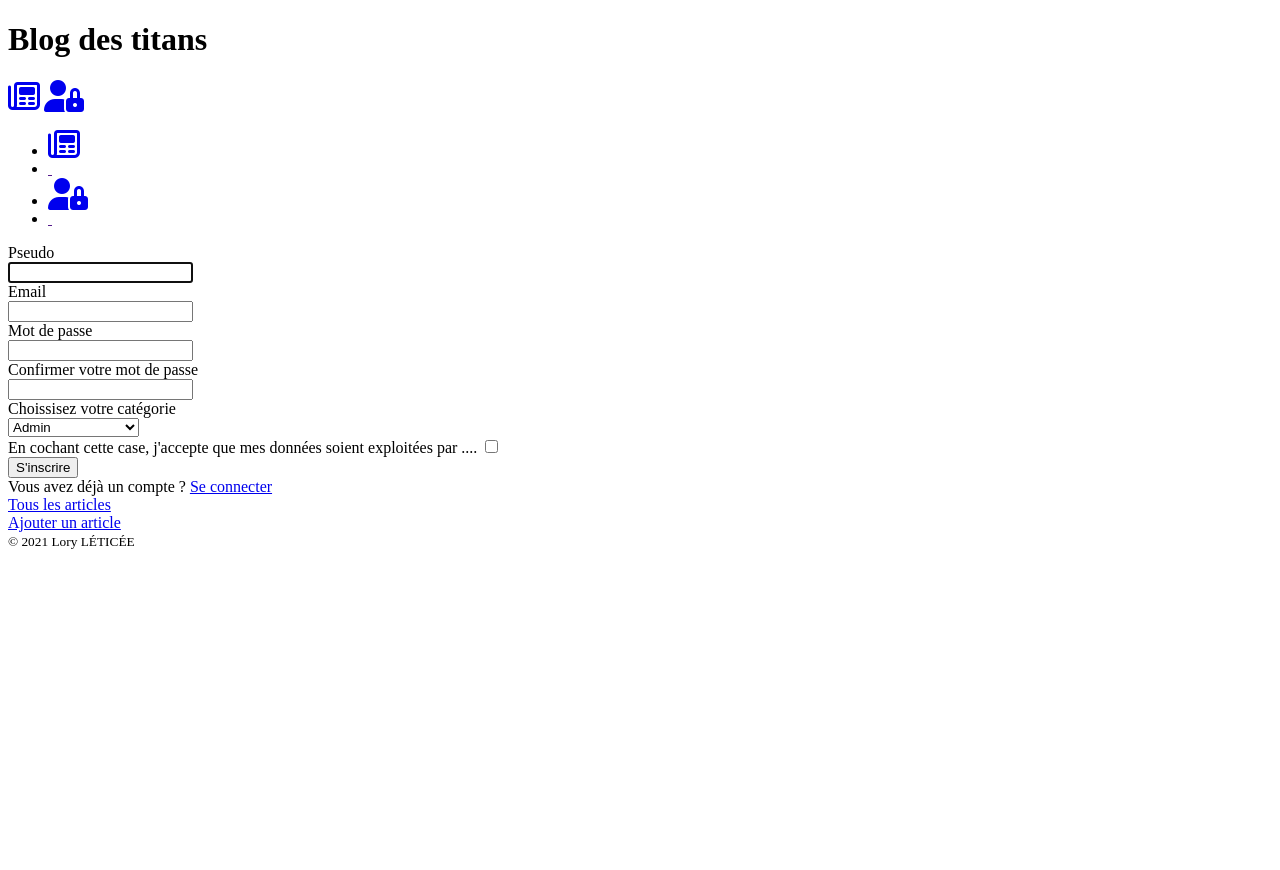
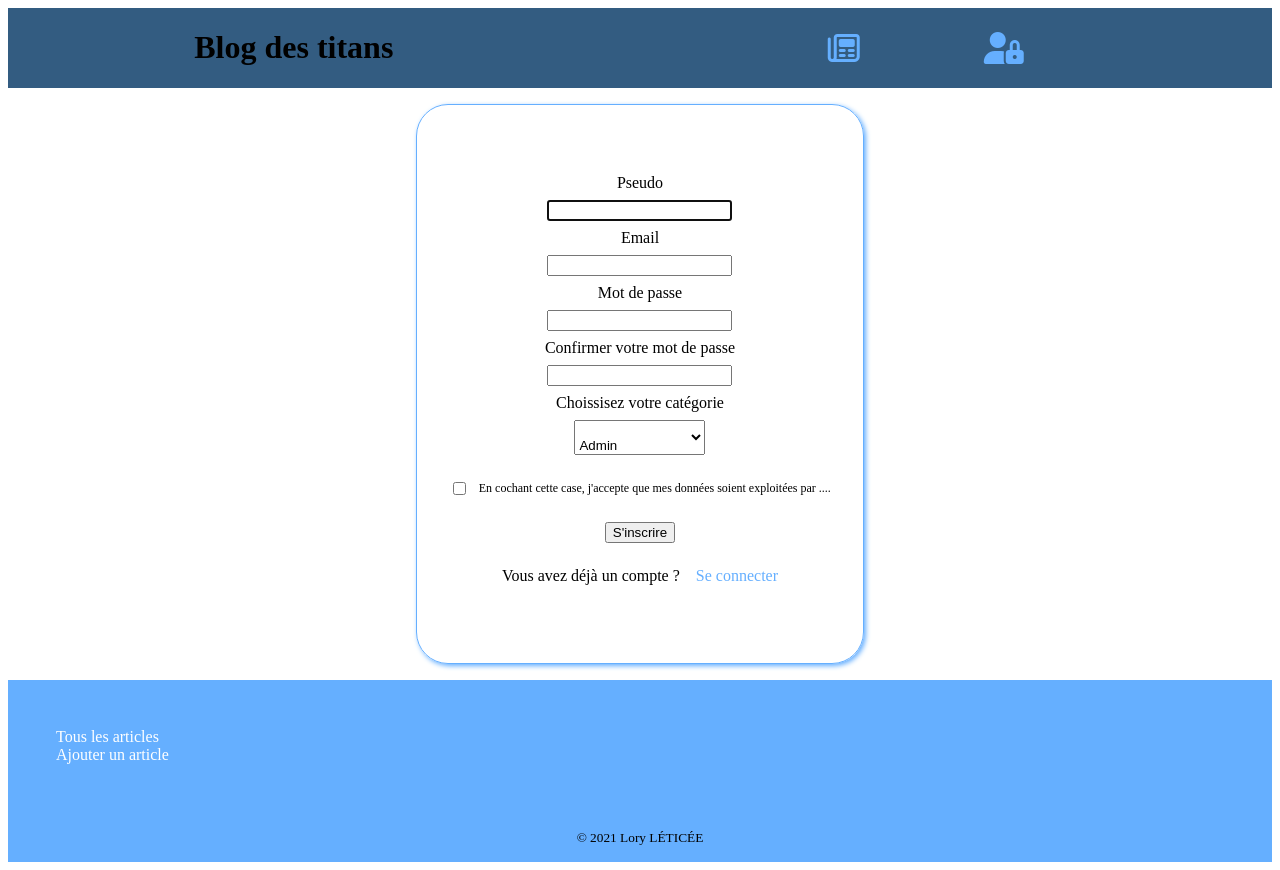
Before and after one commit to loryleticee/tp_blog, a PHP site: page /vues/account/signup.php in a window 1280 px wide. Before the commit the page ends 549 px from the top, so only its background shows below. Run offline with PHP 8.4, Linux system fonts and the light colour scheme.

Commit message:
add files

```diff
--- /dev/null
+++ b/assets/style/main.css
@@ -0,0 +1,249 @@
+/* https://coolors.co/274060-335c81-65afff-1b2845-5899e2 */
+#accepted_canvas_input {
+  order: 1;
+}
+#accepted_canvas_label {
+  order: 2;
+}
+.accepted_canvas {
+  display: flex;
+  gap: .6rem;
+  align-items: center;
+  margin: 1rem;
+}
+
+.already-signup {
+  display: flex;
+  flex-flow: row wrap;
+  justify-content: center;
+  margin: 1rem;
+  gap: 1rem;
+}
+.already-signup a{
+    text-decoration: none;
+    color: #65afff;
+}
+.already-signup a:hover{
+  text-decoration: underline;
+}
+aside {
+  background-color: #274060;
+  padding: 11%;
+}
+
+.article-title {
+  border-radius: 1rem;
+  padding: 1rem;
+  border: 1px solid #274060;
+  max-width: 30rem;
+}
+.article-title:hover {
+  box-shadow: 2px 2px 5px black;
+}
+
+.article-title a {
+  text-decoration: none;
+  color: black;
+}
+
+#categorie-aside {
+  color: #fff;
+  cursor: pointer;
+  display: flex;
+  flex-flow: column nowrap;
+  gap: 1rem;
+}
+#categorie-aside span:hover {
+  text-decoration: underline;
+}
+.container-article {
+  align-items: center;
+  display: flex;
+  flex-flow: column nowrap;
+  flex: 2 1 auto;
+  gap: 1rem;
+  justify-content: center;
+  overflow: scroll;
+  padding: 1rem;
+}
+
+footer {
+  display: flex;
+  flex-flow: column nowrap;
+  background-color: #65afff;
+}
+
+#footer {
+  display: flex;
+  justify-content: center;
+  padding: 1rem;
+}
+#pre-footer__sitemap {
+  padding: 3rem;
+}
+#pre-footer__sitemap a {
+  text-decoration: none;
+  color: #fff;
+}
+#pre-footer__sitemap a:hover {
+  text-decoration: underline;
+}
+header {
+  display: flex;
+  justify-content: space-around;
+  background-color: #335c81;
+}
+
+#main {
+  display: flex;
+  height: 100vh;
+}
+
+.main-center {
+  display: flex;
+  justify-content: center;
+  padding: 1rem;
+  min-height: 70vh;
+}
+
+label[for="accepted"] {
+  font-size: 12px;
+}
+
+#form-control {
+  display: flex;
+  flex-flow: column nowrap;
+  justify-content: center;
+  align-items: center;
+  padding: 0 1rem;
+  gap: 0.5rem;
+  border: 1px solid #65afff;
+  border-radius: 2rem;
+  box-shadow: 2px 2px 5px #65afff;
+}
+
+.menu-btn {
+  display: flex;
+  width: 60px;
+  justify-content: center;
+  align-items: center;
+  height: 60px;
+  cursor: pointer;
+}
+
+.menu-btn__burger {
+  width: 25px;
+  height: 3px;
+  background-color: #65afff;
+  border-radius: 5px;
+  transition: all 0.3s ease-in-out;
+}
+
+.menu-btn__burger::before,
+.menu-btn__burger::after {
+  content: "";
+  position: absolute;
+  width: 25px;
+  height: 3px;
+  background-color: #65afff;
+  border-radius: 5px;
+  transition: all 0.3s ease-in-out;
+}
+
+.menu-btn__burger::before {
+  transform: translateY(-10px);
+}
+.menu-btn__burger::after {
+  transform: translateY(10px);
+}
+
+.menu-btn.open .menu-btn__burger {
+  transform: translateX(-50px);
+  background: transparent;
+}
+
+.menu-btn.open .menu-btn__burger::before {
+  transform: rotate(45deg) translate(35px, -35px);
+}
+.menu-btn.open .menu-btn__burger::after {
+  transform: rotate(-45deg) translate(35px, 35px);
+}
+
+#nav {
+  width: 20rem;
+  display: flex;
+  align-items: center;
+  justify-content: space-around;
+}
+#nav a {
+  color: #65afff;
+}
+#nav a:hover {
+  color: #fff;
+}
+#nav-mobile {
+  display: none;
+}
+
+#nav-mobile li {
+  list-style: none;
+}
+
+#nav-mobile_item {
+  background-color: white;
+  display: none;
+  justify-content: flex-end;
+  opacity: 0;
+  padding-top: 1rem;
+  position: absolute;
+  right: 0.5rem;
+  top: 4rem;
+  width: 100vw;
+}
+
+#nav-mobile_item ul a {
+  color: #65afff;
+}
+
+#page {
+  display: flex;
+  flex-flow: column nowrap;
+}
+
+#user_type {
+  padding-top: 1rem;
+}
+
+@media (max-width: 1000px) {
+  #categorie-aside {
+    align-items: center;
+  }
+  .container-article {
+    justify-content: flex-start;
+  }
+  #main {
+    flex-flow: column nowrap;
+  }
+  #nav {
+    display: none;
+  }
+  #nav-mobile {
+    display: flex;
+    align-items: center;
+  }
+
+  #nav-mobile_item.open {
+    animation-fill-mode: forwards;
+    animation-timing-function: ease-in-out;
+    animation: dropdownburgermenu 0.6s;
+    display: flex;
+  }
+}
+
+@keyframes dropdownburgermenu {
+  100% {
+    opacity: 1;
+    top: 5rem;
+    height: 80vh;
+  }
+}
--- a/vues/account/signup.php
+++ b/vues/account/signup.php
@@ -47,7 +47,7 @@
         <div>
           <label for="user_type">Choissisez votre catégorie </label>
         </div>
-        <div>
+        <div class>
           <select name="user_type" id="user_type">
             <optgroup label="Administrateurs">
               <option value="Admin">Admin</option>
@@ -61,15 +61,16 @@
             </optgroup>
           </select>
         </div>
-        <div>
-          <label for="accepted">En cochant cette case, j'accepte que mes données soient exploitées par ....</label>
-          <input type="checkbox" name="accepted" id="accepted" required>
+        <div class="accepted_canvas">
+          <label id="accepted_canvas_label" for="accepted">En cochant cette case, j'accepte que mes données soient exploitées par ....</label>
+          <input type="checkbox" name="accepted" id="accepted_canvas_input" required>
         </div>
         <div id="signup_button">
           <input type="submit" value="S'inscrire" />
         </div>
-        <div>
-          Vous avez déjà un compte ? <a href="./login.php" title="Se connecter" class="pseudo-blue">Se connecter</a>
+        <div class="already-signup">
+          <span>Vous avez déjà un compte ? </span>
+          <a href="./login.php" title="Se connecter" class="pseudo-blue">Se connecter</a>
         </div>
 
       </form>
```
Also changed, not shown: vues/templates/header.php (+27 -19 lines), 1 other file.
